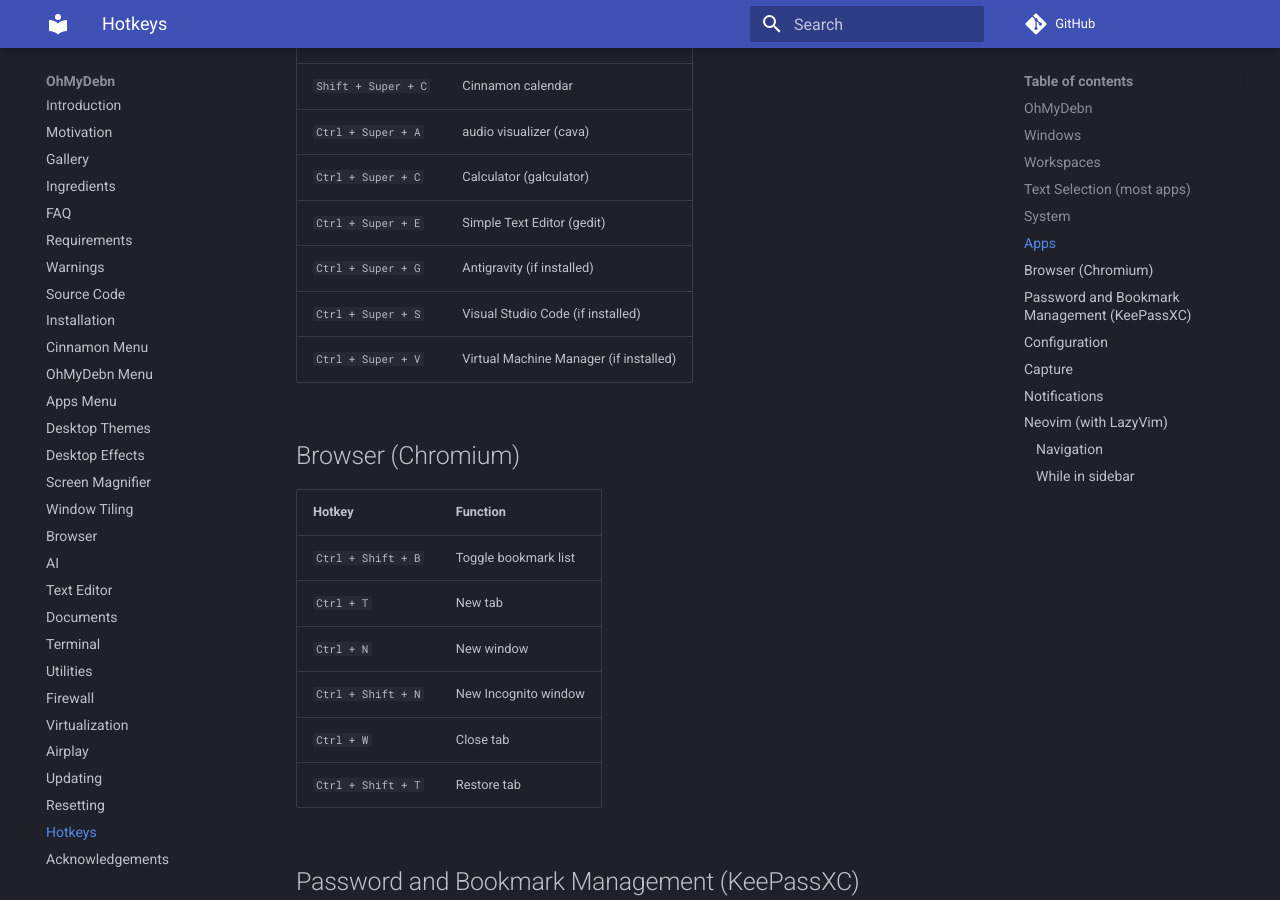
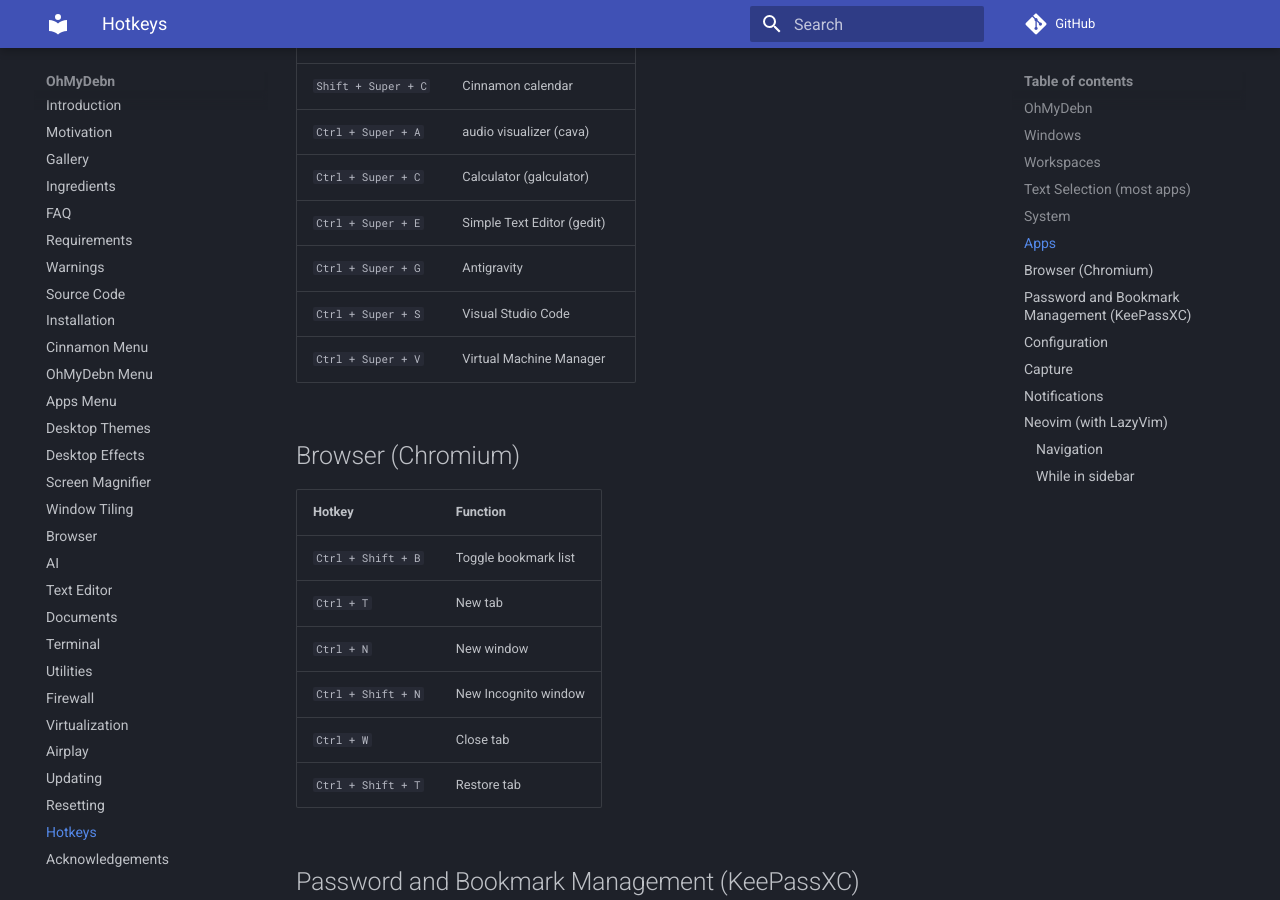
Before and after one commit to dougburks/ohmydebn-docs, an MkDocs documentation site: the page built from docs/hotkeys.md, in a window 1280 px wide and 900 px high, scrolled down 4181 px. Built offline with MkDocs 1.6.1 and Material for MkDocs 9.7.7, drawn with Linux system fonts in a browser that asks for light colours; comment, search, counter and statistics services are not loaded.

Commit message:
update hotkeys

```diff
--- a/docs/hotkeys.md
+++ b/docs/hotkeys.md
@@ -102,9 +102,9 @@
 | `Ctrl + Super + A` | audio visualizer (cava)
 | `Ctrl + Super + C` | Calculator (galculator)
 | `Ctrl + Super + E` | Simple Text Editor (gedit)
-| `Ctrl + Super + G` | Antigravity (if installed)
-| `Ctrl + Super + S` | Visual Studio Code (if installed)
-| `Ctrl + Super + V` | Virtual Machine Manager (if installed)
+| `Ctrl + Super + G` | Antigravity
+| `Ctrl + Super + S` | Visual Studio Code
+| `Ctrl + Super + V` | Virtual Machine Manager
 
 ## Browser (Chromium)
 
```
